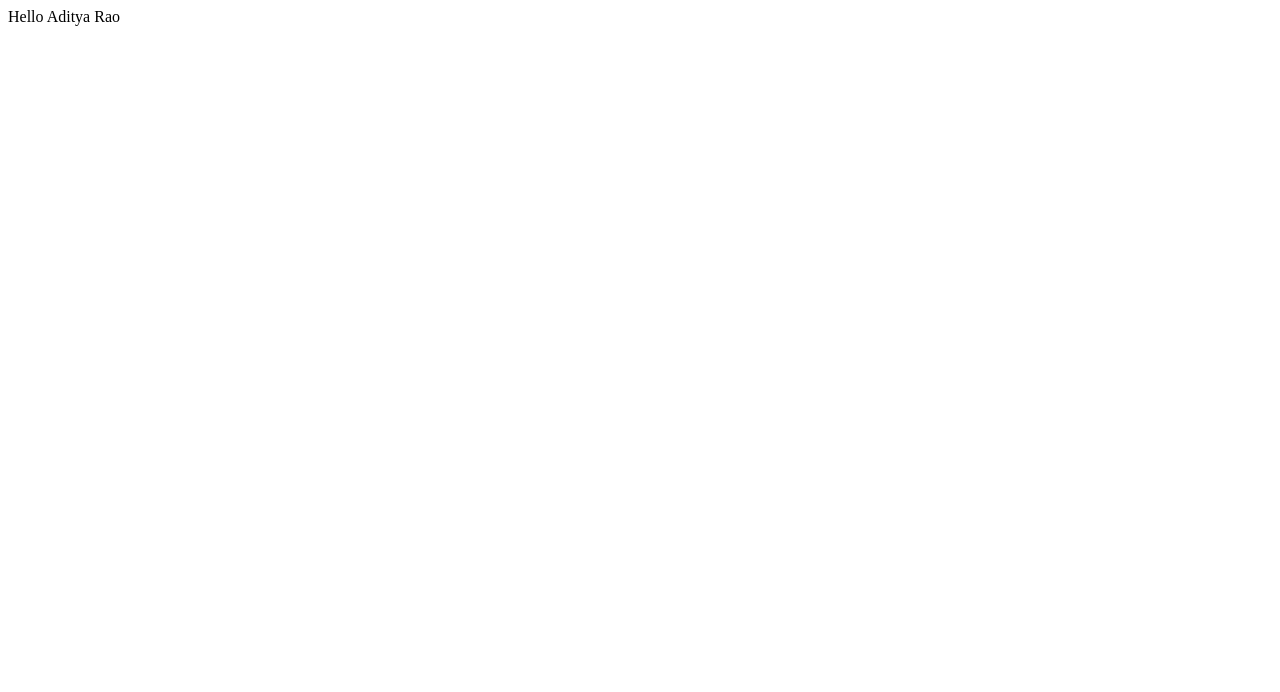
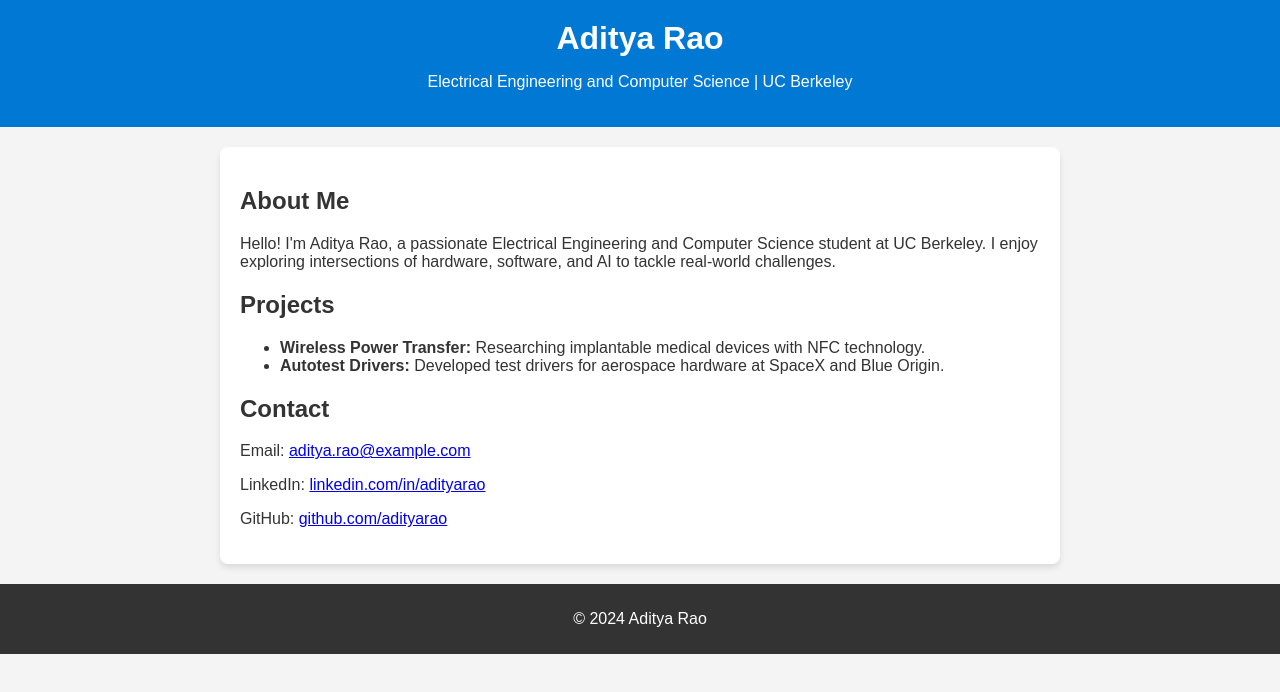
Before and after one commit to adrao1/adrao1.github.io, a plain HTML site: page index.html in a window 1280 px wide. Drawn offline with Linux system fonts and the light colour scheme.

Commit message:
Update index.html

```diff
--- a/index.html
+++ b/index.html
@@ -1 +1,65 @@
-Hello Aditya Rao
+<!DOCTYPE html>
+<html lang="en">
+<head>
+    <meta charset="UTF-8">
+    <meta name="viewport" content="width=device-width, initial-scale=1.0">
+    <title>Aditya Rao</title>
+    <style>
+        body {
+            font-family: Arial, sans-serif;
+            margin: 0;
+            padding: 0;
+            background-color: #f4f4f4;
+            color: #333;
+        }
+        header {
+            background-color: #0078d4;
+            color: white;
+            padding: 20px 10px;
+            text-align: center;
+        }
+        header h1 {
+            margin: 0;
+        }
+        section {
+            max-width: 800px;
+            margin: 20px auto;
+            padding: 20px;
+            background-color: white;
+            border-radius: 8px;
+            box-shadow: 0 4px 6px rgba(0, 0, 0, 0.1);
+        }
+        footer {
+            text-align: center;
+            padding: 10px;
+            margin-top: 20px;
+            background-color: #333;
+            color: white;
+        }
+    </style>
+</head>
+<body>
+    <header>
+        <h1>Aditya Rao</h1>
+        <p>Electrical Engineering and Computer Science | UC Berkeley</p>
+    </header>
+    <section>
+        <h2>About Me</h2>
+        <p>Hello! I'm Aditya Rao, a passionate Electrical Engineering and Computer Science student at UC Berkeley. I enjoy exploring intersections of hardware, software, and AI to tackle real-world challenges.</p>
+
+        <h2>Projects</h2>
+        <ul>
+            <li><strong>Wireless Power Transfer:</strong> Researching implantable medical devices with NFC technology.</li>
+            <li><strong>Autotest Drivers:</strong> Developed test drivers for aerospace hardware at SpaceX and Blue Origin.</li>
+        </ul>
+
+        <h2>Contact</h2>
+        <p>Email: <a href="mailto:aditya.rao@example.com">aditya.rao@example.com</a></p>
+        <p>LinkedIn: <a href="https://www.linkedin.com/in/adityarao2025" target="_blank">linkedin.com/in/adityarao</a></p>
+        <p>GitHub: <a href="https://github.com/adrao1" target="_blank">github.com/adityarao</a></p>
+    </section>
+    <footer>
+        <p>© 2024 Aditya Rao</p>
+    </footer>
+</body>
+</html>
```
